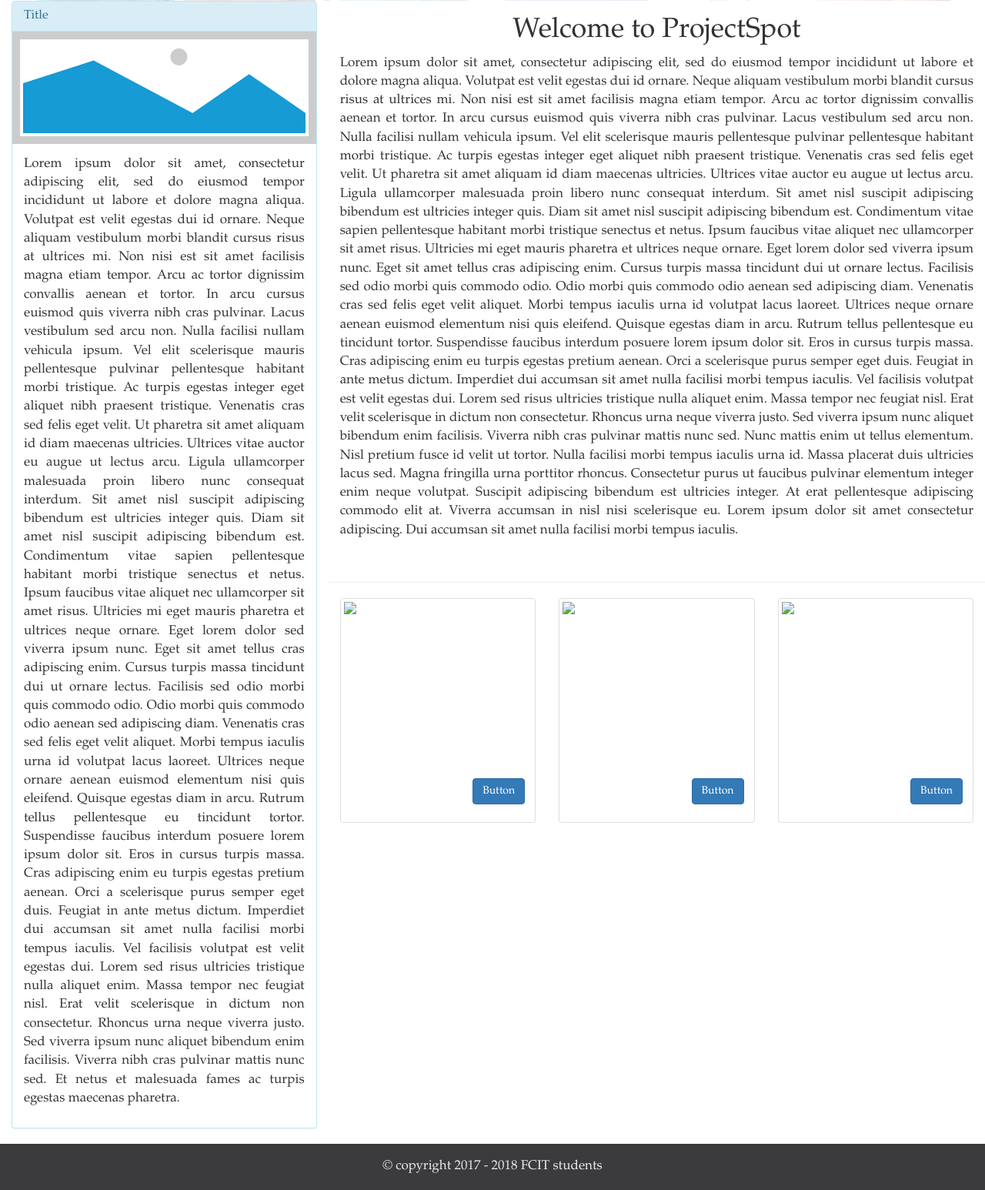
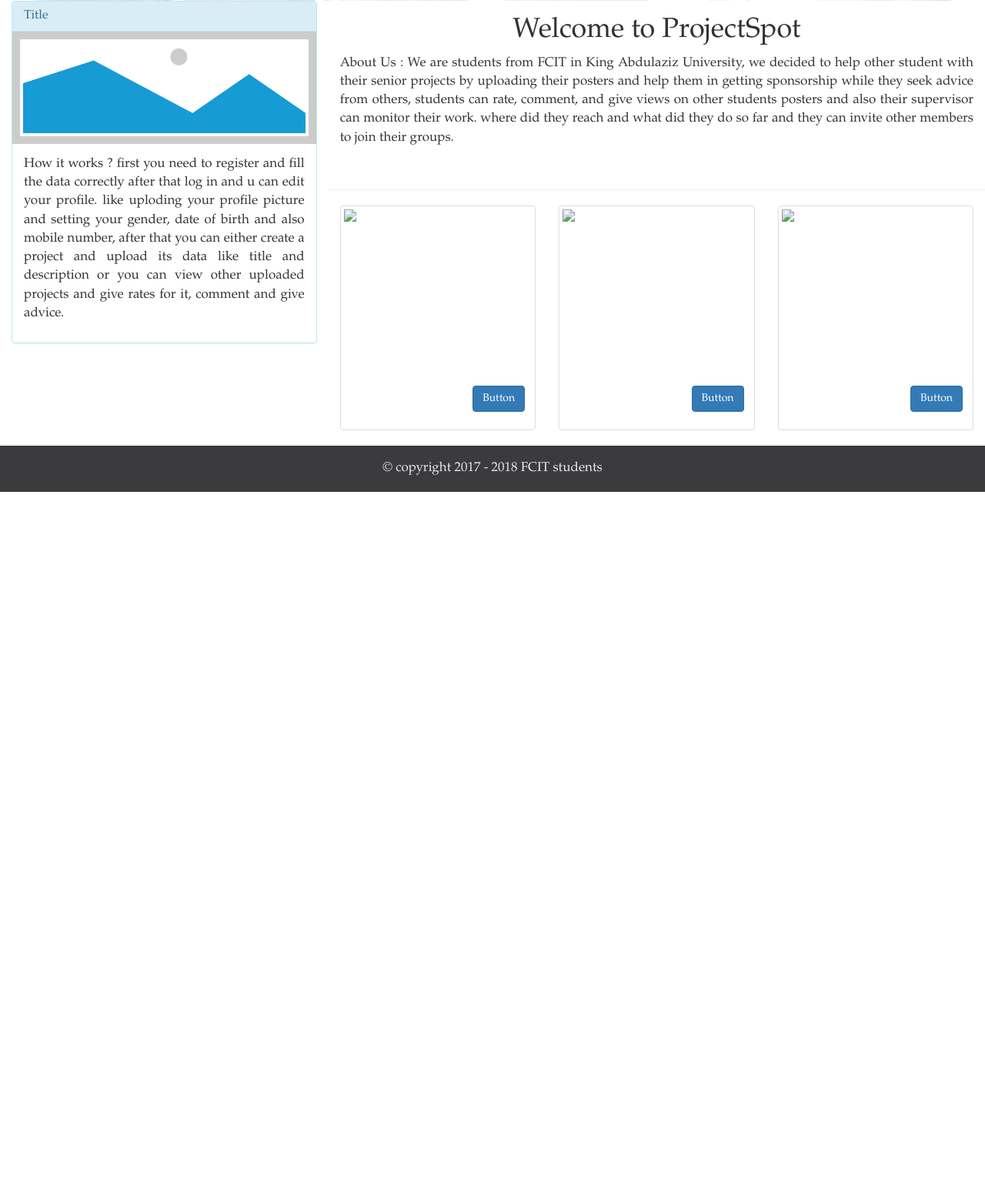
Before and after one commit to abdulazizsaleh/ProjectSpot, a PHP site: page / in a window 1280 px wide. Shown: the part 579-2125 px from the top of the page at 77% size. After the commit the page ends 1218 px from the top, so only its background shows below. Run offline with PHP 8.4, Linux system fonts and the light colour scheme; data that the repository does not hold is empty.

Commit message:
home description changes

```diff
--- a/index.php
+++ b/index.php
@@ -16,9 +16,7 @@
         </div>
         <img src="./image/image.png" class="img-responsive" alt="Cinque Terre" width="100%" >
         <div class="panel-body">
-        <p class="text-justify">Lorem ipsum dolor sit amet, consectetur adipiscing elit, sed do eiusmod tempor incididunt ut labore et dolore magna aliqua. Volutpat est velit egestas dui id ornare. Neque aliquam vestibulum morbi blandit cursus risus at ultrices mi. Non nisi est sit amet facilisis magna etiam tempor. Arcu ac tortor dignissim convallis aenean et tortor. In arcu cursus euismod quis viverra nibh cras pulvinar. Lacus vestibulum sed arcu non. Nulla facilisi nullam vehicula ipsum. Vel elit scelerisque mauris pellentesque pulvinar pellentesque habitant morbi tristique. Ac turpis egestas integer eget aliquet nibh praesent tristique. Venenatis cras sed felis eget velit. Ut pharetra sit amet aliquam id diam maecenas ultricies. Ultrices vitae auctor eu augue ut lectus arcu. Ligula ullamcorper malesuada proin libero nunc consequat interdum. Sit amet nisl suscipit adipiscing bibendum est ultricies integer quis. Diam sit amet nisl suscipit adipiscing bibendum est. Condimentum vitae sapien pellentesque habitant morbi tristique senectus et netus. Ipsum faucibus vitae aliquet nec ullamcorper sit amet risus. Ultricies mi eget mauris pharetra et ultrices neque ornare. Eget lorem dolor sed viverra ipsum nunc.
-        Eget sit amet tellus cras adipiscing enim. Cursus turpis massa tincidunt dui ut ornare lectus. Facilisis sed odio morbi quis commodo odio. Odio morbi quis commodo odio aenean sed adipiscing diam. Venenatis cras sed felis eget velit aliquet. Morbi tempus iaculis urna id volutpat lacus laoreet. Ultrices neque ornare aenean euismod elementum nisi quis eleifend. Quisque egestas diam in arcu. Rutrum tellus pellentesque eu tincidunt tortor. Suspendisse faucibus interdum posuere lorem ipsum dolor sit. Eros in cursus turpis massa. Cras adipiscing enim eu turpis egestas pretium aenean. Orci a scelerisque purus semper eget duis. Feugiat in ante metus dictum. Imperdiet dui accumsan sit amet nulla facilisi morbi tempus iaculis. Vel facilisis volutpat est velit egestas dui. Lorem sed risus ultricies tristique nulla aliquet enim. Massa tempor nec feugiat nisl. Erat velit scelerisque in dictum non consectetur. Rhoncus urna neque viverra justo.
-        Sed viverra ipsum nunc aliquet bibendum enim facilisis. Viverra nibh cras pulvinar mattis nunc sed. Et netus et malesuada fames ac turpis egestas maecenas pharetra.</p>
+        <p class="text-justify">How it works ? first you need to register and fill the data correctly after that log in and u can edit your profile. like uploding your profile picture and setting your gender, date of birth and also mobile number, after that you can either create a project and upload its data like title and description or you can view other uploaded projects and give rates for it, comment and give advice.</p>
       </div>
     </div>
     </div>
@@ -26,9 +24,7 @@
       <h1 class="text-center">
         Welcome to ProjectSpot
       </h1>
-      <p class="text-justify">Lorem ipsum dolor sit amet, consectetur adipiscing elit, sed do eiusmod tempor incididunt ut labore et dolore magna aliqua. Volutpat est velit egestas dui id ornare. Neque aliquam vestibulum morbi blandit cursus risus at ultrices mi. Non nisi est sit amet facilisis magna etiam tempor. Arcu ac tortor dignissim convallis aenean et tortor. In arcu cursus euismod quis viverra nibh cras pulvinar. Lacus vestibulum sed arcu non. Nulla facilisi nullam vehicula ipsum. Vel elit scelerisque mauris pellentesque pulvinar pellentesque habitant morbi tristique. Ac turpis egestas integer eget aliquet nibh praesent tristique. Venenatis cras sed felis eget velit. Ut pharetra sit amet aliquam id diam maecenas ultricies. Ultrices vitae auctor eu augue ut lectus arcu. Ligula ullamcorper malesuada proin libero nunc consequat interdum. Sit amet nisl suscipit adipiscing bibendum est ultricies integer quis. Diam sit amet nisl suscipit adipiscing bibendum est. Condimentum vitae sapien pellentesque habitant morbi tristique senectus et netus. Ipsum faucibus vitae aliquet nec ullamcorper sit amet risus. Ultricies mi eget mauris pharetra et ultrices neque ornare. Eget lorem dolor sed viverra ipsum nunc.
-      Eget sit amet tellus cras adipiscing enim. Cursus turpis massa tincidunt dui ut ornare lectus. Facilisis sed odio morbi quis commodo odio. Odio morbi quis commodo odio aenean sed adipiscing diam. Venenatis cras sed felis eget velit aliquet. Morbi tempus iaculis urna id volutpat lacus laoreet. Ultrices neque ornare aenean euismod elementum nisi quis eleifend. Quisque egestas diam in arcu. Rutrum tellus pellentesque eu tincidunt tortor. Suspendisse faucibus interdum posuere lorem ipsum dolor sit. Eros in cursus turpis massa. Cras adipiscing enim eu turpis egestas pretium aenean. Orci a scelerisque purus semper eget duis. Feugiat in ante metus dictum. Imperdiet dui accumsan sit amet nulla facilisi morbi tempus iaculis. Vel facilisis volutpat est velit egestas dui. Lorem sed risus ultricies tristique nulla aliquet enim. Massa tempor nec feugiat nisl. Erat velit scelerisque in dictum non consectetur. Rhoncus urna neque viverra justo.
-      Sed viverra ipsum nunc aliquet bibendum enim facilisis. Viverra nibh cras pulvinar mattis nunc sed. Nunc mattis enim ut tellus elementum. Nisl pretium fusce id velit ut tortor. Nulla facilisi morbi tempus iaculis urna id. Massa placerat duis ultricies lacus sed. Magna fringilla urna porttitor rhoncus. Consectetur purus ut faucibus pulvinar elementum integer enim neque volutpat. Suscipit adipiscing bibendum est ultricies integer. At erat pellentesque adipiscing commodo elit at. Viverra accumsan in nisl nisi scelerisque eu. Lorem ipsum dolor sit amet consectetur adipiscing. Dui accumsan sit amet nulla facilisi morbi tempus iaculis.</p>
+      <p class="text-justify">About Us : We are students from FCIT in King Abdulaziz University, we decided to help other student with their senior projects by uploading their posters and help them in getting sponsorship while they seek advice from others, students can rate, comment, and give views on other students posters and also their supervisor can monitor their work. where did they reach and what did they do so far and they can invite other members to join their groups.</p>
 
       <div class="row content" id="news">
         <br>
```
